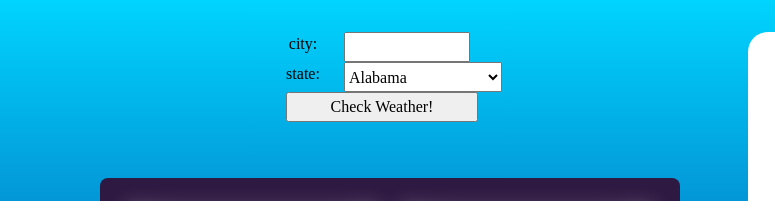
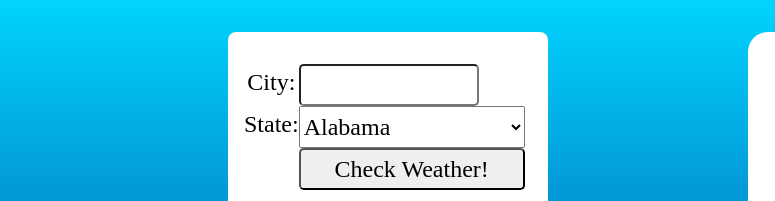
Before and after one commit to Brandon-Schefstad/weatherApp, a plain HTML site: page index.html in a window 1280 px wide. Shown: the top 201 px of the page, 0-775 px from the left. Drawn offline with Linux system fonts and the light colour scheme.

Commit message:
Cleaned up

```diff
--- a/css/style.css
+++ b/css/style.css
@@ -100,26 +100,36 @@ img{
   justify-content: space-evenly;
 }
 .formcontainer{
-  padding-top:2em;
-  padding-left:3em;
-  text-align: center;
+  display:flex;
+  margin-top:2em;
+  margin-left:10em;
+  padding-block:2em;
+  padding-left:1em;
+  padding-right:1em;
+  text-align: right;
   width:20em;
-  margin:auto;
+  background:white;
+  border-radius: 0.5em;;
 }
 .form{
   display:grid;
-  width:15em;
+  margin:auto;
   grid-template-columns: repeat(2,1fr);
   grid-template-rows: repeat(3,1fr);
+  text-align: center;
+  font-size:1.5em;
+  padding-right:1.5rem;
 }
 input{
   width:80%;
-  text-align:left;
+  text-align:center;
+  border-radius: 0.3rem;
 }
 .submit{
   display:flex;
   flex-wrap: wrap;
-  grid-column:span 2;
+  grid-column:2;
+  width:100%;
   text-align:center;
   margin:auto;
 }
@@ -164,9 +174,8 @@ input{
   margin-top:1em;
   margin-left:0.5em;
   margin-right:0.5em;
-  color:rgba(0,0,0,1)
-  background-attachment: fixed;
-  position:relative;
+  color:rgba(0,0,0,1);
+  position: relative;
 }
 .griddisplay__panel:before{
   content:'';
--- a/index.html
+++ b/index.html
@@ -16,9 +16,9 @@
 			<div class="weather-module">
 				<div class="formcontainer">
 					<form class="form" action="">
-						<label for="city">city:</label>
+						<label for="city">City:</label>
 						<input type="text" id="city" name="city">
-						<label for="state">state:</label>
+						<label for="state">State:</label>
 						<select id="state" name="state">
 							<option value="AL">Alabama</option>
 							<option value="AK">Alaska</option>
```
